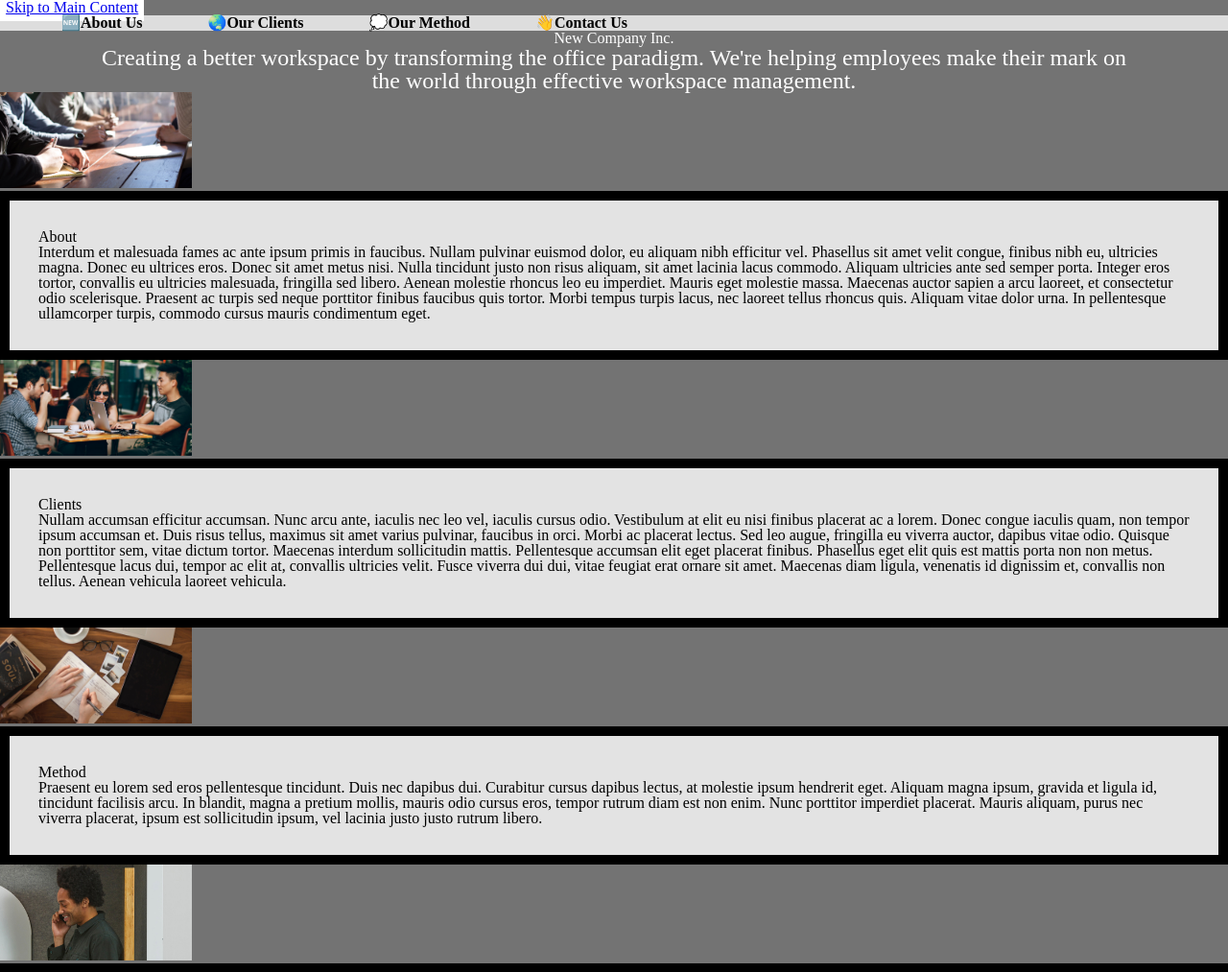
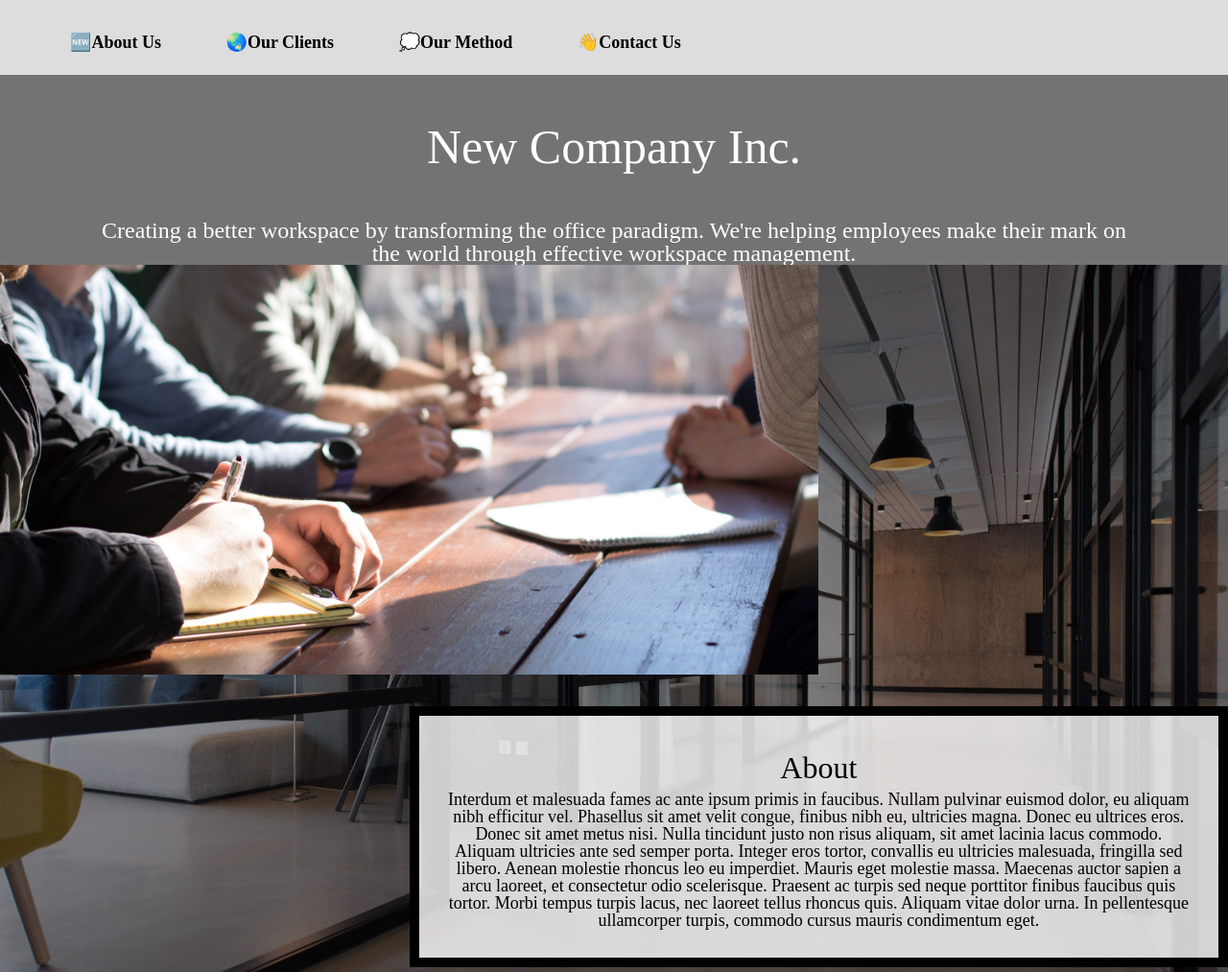
Before and after one commit to EECS183-XSP/homework3-2022, a plain HTML site: page index.html in a window 1280 px wide. Shown: the top 1013 px of the page at 96% size. Drawn offline with Linux system fonts and the light colour scheme.

Commit message:
:)
//:)//

```diff
--- a/css/style.css
+++ b/css/style.css
@@ -71,9 +71,13 @@ footer a:visited{
 /*****  End Starter Code ****/
 
 /* Requirement 1 code here*/
-
+nav a {
+  text-decoration: none;
+}
 /* Requirement 2 code here*/
-
+nav a:hover{
+  text-decoration: wavy underline;
+}
 
 
 a.skip{
@@ -83,27 +87,56 @@ a.skip{
   transition: left 1s ease-out;
   z-index: 1;
   /* Requirement 3 code here*/
+  left:-500px;
+  position:absolute;
 
 }
 
 
 /* Requirement 4 code here*/
-
+nav a:focus{
+  border-top: 2px solid yellow;
+}
 
 .container{
   /* Requirement 5 code here*/
+  display: grid;
+  grid-column: 1fr 5fr 1fr;
+  row-gap: 30px;
 
+/* Requirements 6-10 here: */
+  background-image: url(../images/header.jpg);
+  background-color: #707070;
+  background-attachment:fixed;
+  background-repeat:no-repeat;
+  background-size: cover;
+  min-height: 400px;
 }
 
-/* Requirements 6-10 here: */
+.about, .clients, .method,.contact {
+  grid-column: 2;
+  align-self: center;
+}
 
-
+.about-image, .clients-image, .method-image, .contact-image{
+  grid-column: 1/span 3;
+  overflow: hidden;
+  max-height: 500px;
+}
+img{
+  width: 100%
+}
+.text{
+  text-align: center;
+  max-height: 25vh;
+  overflow: scroll;
+}
 
 @media screen and (min-width: 700px){
   nav{
     padding-top: 35px;
     /*Requirement 11*/
-
+    align-items:right;
   }
 
   nav li{
@@ -113,6 +146,24 @@ a.skip{
 
 
   /* Requirements 12-15 here: */
+  a.skip:focus{
+    top: 20px;
+    left: 0px;
+    border-top: 2px solid yellow;
+  }
+
+  .container{
+    display: grid;
+    grid-template-columns: 50px, auto, 500px, auto, 50px;
+    grid-template-rows:  300px, 300px, 300px, 300px;
+  }
+
+  .about, .method, .clients-image, .contact-image{
+    grid-column: 3 / span 2
+  }
+
+  .clients, .contact, .about-image,.method-image{
+    grid-column: 2 / span 2;
 
 }
 
--- a/index.html
+++ b/index.html
@@ -3,19 +3,19 @@
   <head>
     <meta charset="utf-8">
     <link rel="icon"  href="images/logo-drk.png">
+    <link rel="stylesheet" type="text/css" href="css/html5reset.css">
     <link rel="stylesheet" type="text/css" href="css/style.css">
-    <link rel="stylesheet" type="text/css" href="css/html5reset.css">
     <title>2022 New Company Inc.</title>
   </head>
   <body>
-    <a class="skip" href="main">Skip to Main Content</a>
+    <a class="skip" href="#main">Skip to Main Content</a>
     <header>
     <nav>
       <ul>
-        <li>&#x1F195;<a>About Us</a></li>
-        <li>&#x1F30F;<a>Our Clients</a></li>
-        <li>&#128173;<a>Our Method</a></li>
-        <li>&#128075;<a>Contact Us</a></li>
+        <li>&#x1F195;<a href= "#about">About Us</a></li>
+        <li>&#x1F30F;<a href= "#clients">Our Clients</a></li>
+        <li>&#128173;<a href= "#method">Our Method</a></li>
+        <li>&#128075;<a href="#contant">Contact Us</a></li>
       </ul>
       </nav>
       <div class = "intro">
```
